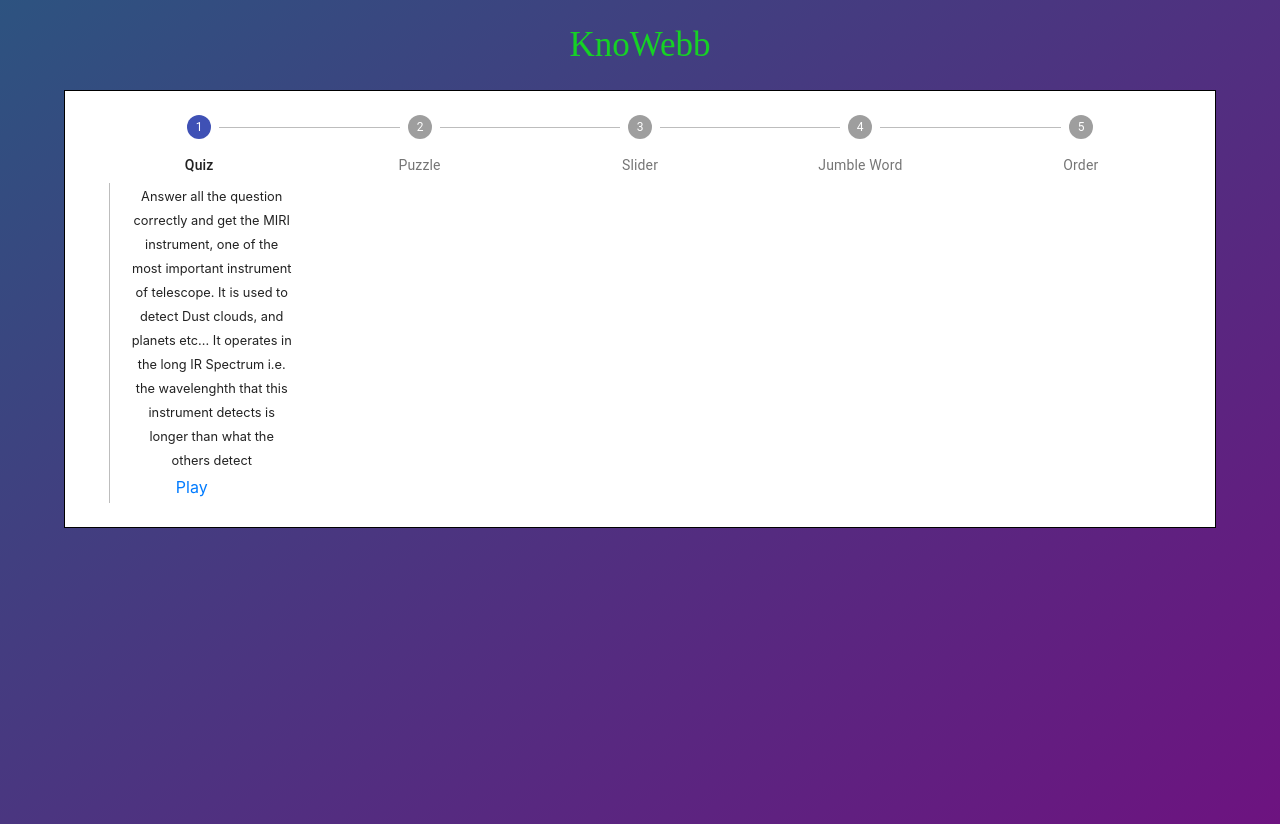
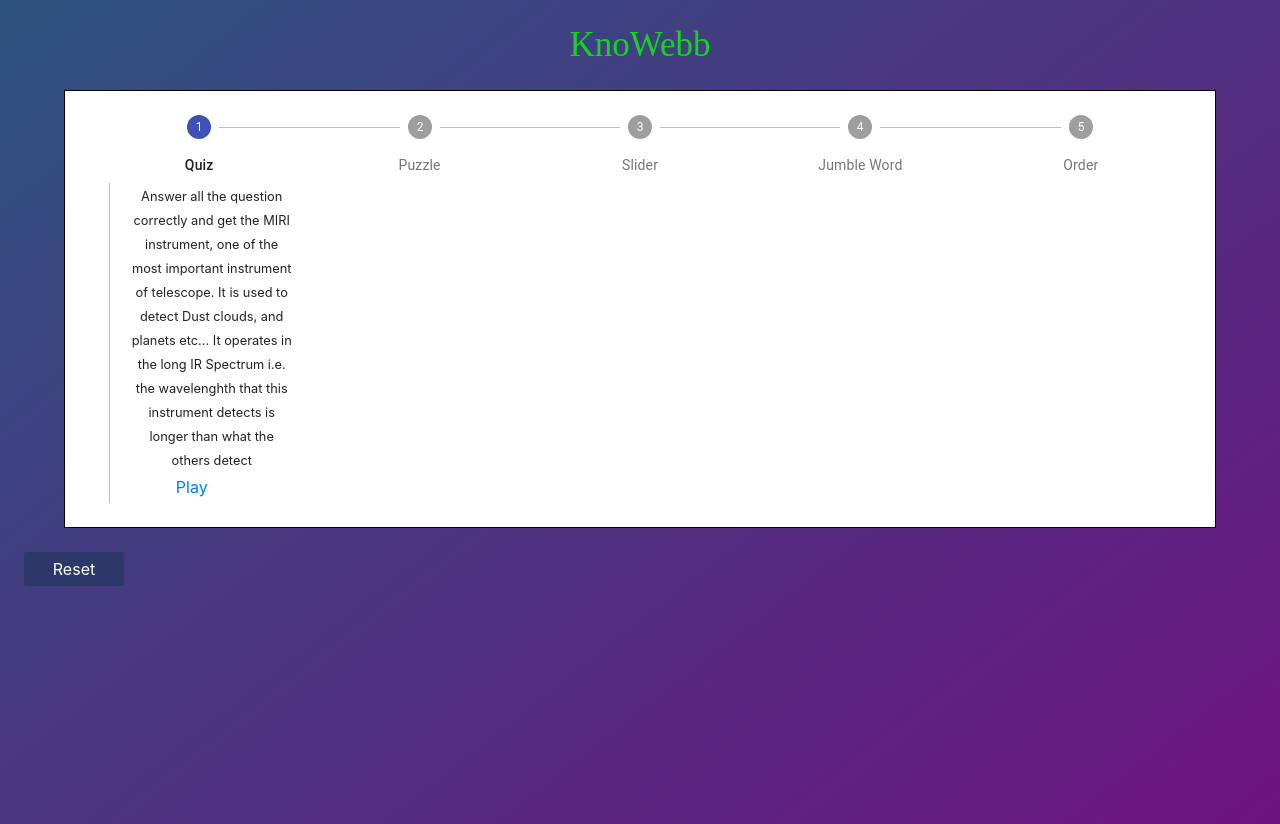
Before and after one commit to photon0205/KnoWebb, a React (Create React App) app: page / in a window 1280 px wide. Built offline with nearby package versions, Linux system fonts and the light colour scheme.

Commit message:
Minor updates

```diff
--- a/src/pages/home/Home.jsx
+++ b/src/pages/home/Home.jsx
@@ -3,34 +3,38 @@
 import "./home.css"
 import { Stepper, Step, StepLabel, StepContent } from '@material-ui/core'
 import { useState } from 'react'
-// localStorage.setItem("quiz_score","");
-//         localStorage.setItem("jumbleword_score","");
-//         localStorage.setItem("puzzle_score","");
-//         localStorage.setItem("order_score","");
-//         localStorage.setItem("slider_score","");
+
 const Home = () => {
     const [activeStep, setActiveStep] = useState(0);
-    const [scores,setScores] = useState([]);
-
     const nextStep = (index) => {
         setActiveStep(index)
     }
 
-    useState(()=>{
-        const score1 = localStorage.getItem("quiz_score") || -1 ;
-        const score2 = localStorage.getItem("puzzle_score") || -1 ;
-        const score3 = localStorage.getItem("slider_score") || -1 ;
-        const score4 = localStorage.getItem("jumbleword_score") || -1 ;
-        const score5 = localStorage.getItem("order_score") || -1 ;
-        const arr = [score1,score2,score3,score4,score5];
+    const reset = () => {
+        localStorage.setItem("quiz_score", "");
+        localStorage.setItem("jumbleword_score", "");
+        localStorage.setItem("puzzle_score", "");
+        localStorage.setItem("order_score", "");
+        localStorage.setItem("slider_score", "");
+        setActiveStep(0);
+    }
 
-        for(let i=0;i<5;i++){
-            if(arr[i]!==-1){
-                nextStep(i+1)
+    useState(() => {
+        const score1 = localStorage.getItem("quiz_score") || -1;
+        const score2 = localStorage.getItem("puzzle_score") || -1;
+        const score3 = localStorage.getItem("slider_score") || -1;
+        const score4 = localStorage.getItem("jumbleword_score") || -1;
+        const score5 = localStorage.getItem("order_score") || -1;
+        const arr = [score1, score2, score3, score4, score5];
+
+        let cont = true;
+        for (let i = 4; i >=0; i--) {
+            if (arr[i] !== -1&&cont) {
+                nextStep(i + 1)
+                cont = false
             }
         }
-        setScores(arr);
-    },[])
+    }, [])
 
     const steps = [
         {
@@ -71,7 +75,7 @@
             <h1 className="gamename my-4 alignIt">KnoWebb</h1>
             <div className="stepper my-4">
                 <Stepper alternativeLabel activeStep={activeStep}>
-                    {steps.map((step,index) => {
+                    {steps.map((step, index) => {
                         return (<Step key={step.label}>
                             <StepLabel>{step.label}</StepLabel>
                             <StepContent><small>{step.description}</small>
@@ -81,6 +85,7 @@
                     })}
                 </Stepper>
             </div>
+            <button className='mx-4' onClick={reset}>Reset</button>
         </>
     )
 }
--- a/src/pages/result/result.css
+++ b/src/pages/result/result.css
@@ -41,4 +41,6 @@
     display: block;
     margin: 3px;
     color: rgb(139, 171, 0);
+    justify-content: center;
+    text-align: center;
 }
--- a/src/pages/result/result.jsx
+++ b/src/pages/result/result.jsx
@@ -1,6 +1,7 @@
 import {gettheImages} from "../../services/remote/firebase_services";
 import React, { useEffect, useState } from "react";
 import './result.css'
+import { useNavigate } from "react-router-dom";
 
 const scores = [localStorage.getItem("quiz_score"),localStorage.getItem("puzzle_score"),localStorage.getItem("slider_score"),localStorage.getItem("jumbleword_score"),localStorage.getItem("order_score")
 ];
@@ -10,7 +11,7 @@
     const instrument = ["MIRI", "NIRISS", "NIRCam", "NIRSpec", "FGS"];
     const [srcArray, setSrcArray] = useState([]);
     const [load, setLoad] = useState(true);
-
+    const navigate = useNavigate();
     useEffect(() => {
         var urls= [];
         console.log(scores);
@@ -34,6 +35,7 @@
         localStorage.setItem("puzzle_score","");
         localStorage.setItem("order_score","");
         localStorage.setItem("slider_score","");
+        navigate("/")
     }
     return (
         <>
```
